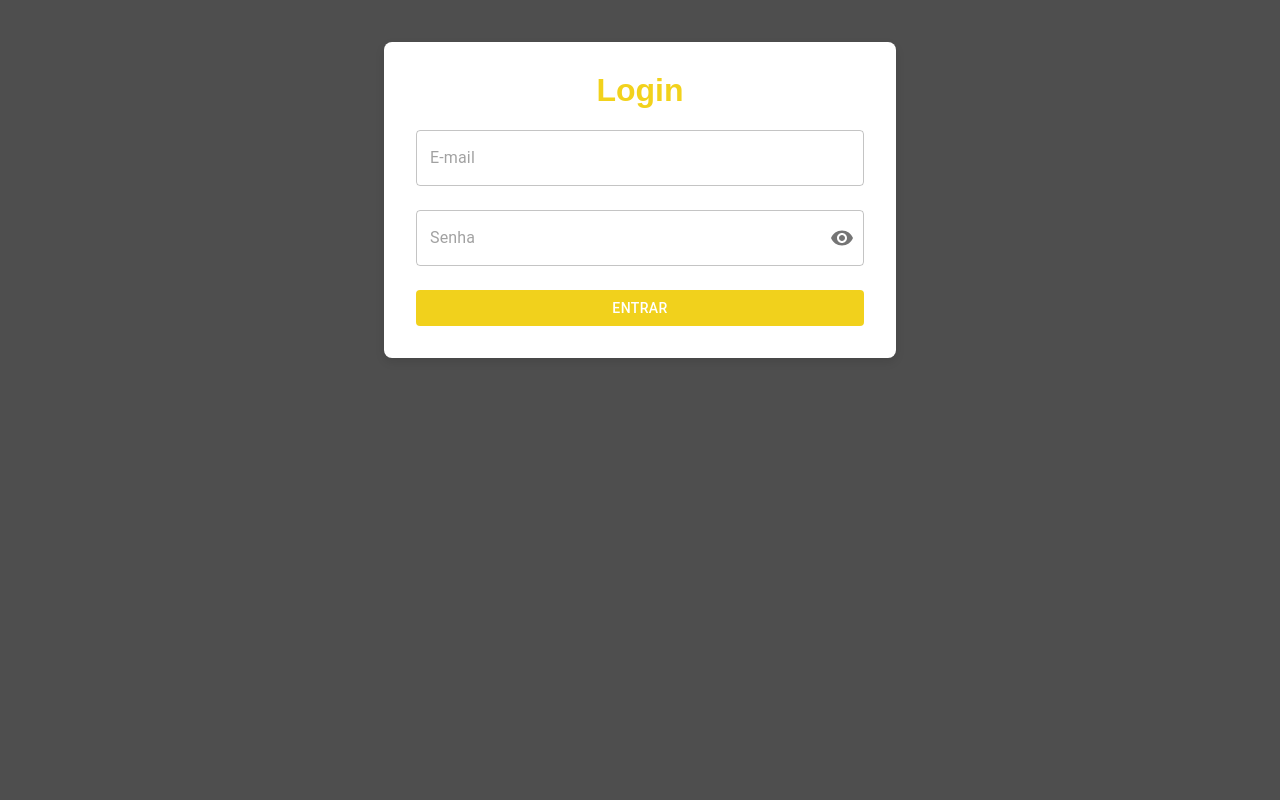
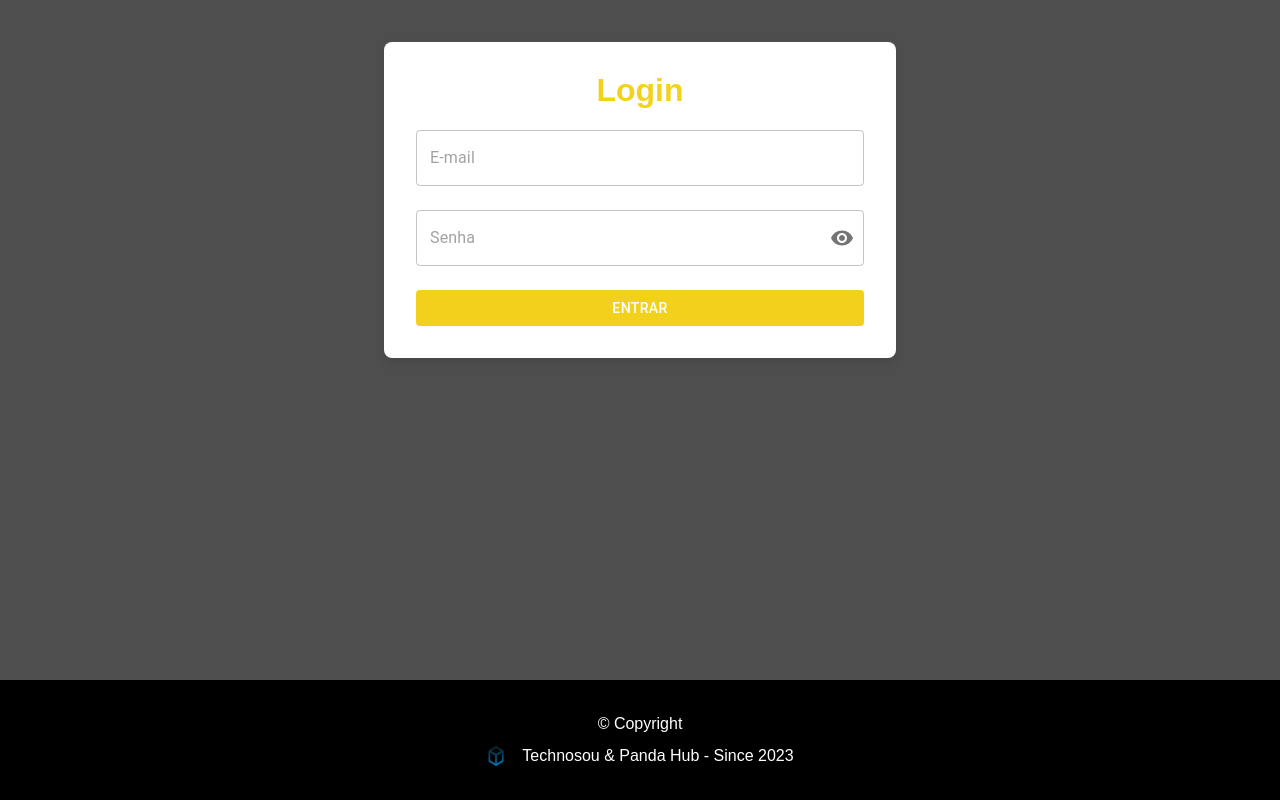
Before and after one commit to RamonRodSou/concessionaria, a Next.js app: page /login in a window 1280 px wide. Shown: the part 200-1000 px from the top of the page. Before the commit the page ends 800 px from the top, so only its background shows below. Built offline with nearby package versions, Linux system fonts and the light colour scheme; no server answers.

Commit message:
feat: mudando css e icone de local e ajustando tags html

```diff
--- a/src/app/_component/footerNav/index.tsx
+++ b/src/app/_component/footerNav/index.tsx
@@ -18,8 +18,10 @@ export default function FooterNav() {
     return (
         <Box className="footer" onClick={handleClick}>
             <p className='description'>© Copyright</p>
-            <Image src={logo} alt="Logo Technosou Solution" width={20} />
-            <p className='description'>Technosou & Panda Hub - Since 2023</p>
+            <span>
+                <Image src={logo} alt="Logo Technosou Solution" width={20} />
+                <p className='description'>Technosou & Panda Hub - Since 2023</p>
+            </span>
         </Box>
     )
 }
--- a/src/app/_component/footerNav/style.scss
+++ b/src/app/_component/footerNav/style.scss
@@ -3,13 +3,20 @@
         display: flex;
         align-items: center;
         justify-content: center;
+        flex-direction: column;
         gap: .5rem;
         cursor: pointer;
         padding: 2rem 0;
         background-color: black;
         margin-top: 5rem;
+
         p {
             color: #fff;
         }
+
+        span {
+            display: flex;
+            gap:1rem;
+        }
     }
 }
--- a/src/app/_component/hero/index.tsx
+++ b/src/app/_component/hero/index.tsx
@@ -7,22 +7,7 @@ export default function Hero() {
     return (
         <Box component="section" className='heroSection'>
         <Container maxWidth="xl">
-
             <Box className='contentWrapper'>
-
-          <Box className='leftColumn'>
-            <Box className='logoWrapper'>
-              <Image
-                src="/img/logo-white.png"
-                alt="Abravanel Veículos"
-                width={180}
-                height={60}
-                style={{ objectFit: 'contain' }}
-              />
-            </Box>
-
-          </Box>
-
             <Box className='rightColumn'>
                 <Typography variant="h2" component="h1" className='mainTitle'>
                 Seu <br />
--- a/src/app/_component/search/index.tsx
+++ b/src/app/_component/search/index.tsx
@@ -27,7 +27,7 @@ export default function Search<T>({ data, onFilter, label, searchBy }: SearchPro
             fullWidth
             value={searchTerm.toUpperCase()}
             onChange={(e) => setSearchTerm(e.target.value)}
-            sx={{ marginBottom: '1rem' }}
+            sx={{ marginBottom: '1rem',backgroundColor:'#fff' }}
         />
     );
 }
--- a/src/app/car/[id]/page.tsx
+++ b/src/app/car/[id]/page.tsx
@@ -117,7 +117,6 @@ export default function CarDetailPage() {
                     </Grid>
                 </Card>
             </Container>
-            <FooterNav/>
         </>
     );
 }
--- a/src/app/dashboard/[userId]/page.tsx
+++ b/src/app/dashboard/[userId]/page.tsx
@@ -13,6 +13,7 @@ import {
     TableContainer,
     TableHead,
     TableRow,
+    Typography,
 } from "@mui/material";
 import { useEffect, useState } from 'react';
 import { Car } from "@classes/car/Car";
@@ -62,10 +63,6 @@ export default function Dasboard() {
     }, [filtered])
 
     return (
-        <div>
-            <header>
-                <Menu />
-            </header>
         <main>
             <AuthProvider>
             <Box className='dashboard'>
@@ -133,9 +130,5 @@ export default function Dasboard() {
             </Box>
             </AuthProvider>
         </main>
-            <footer>
-                <FooterNav />
-            </footer>
-        </div>
     );
 }
--- a/src/app/dashboard/[userId]/styles.scss
+++ b/src/app/dashboard/[userId]/styles.scss
@@ -1,7 +1,11 @@
 .dashboard {
     margin-top: 6rem;
     padding: 2rem;
-    background-color: var(--third);
+    background-color: var(--background);
+    display: flex;
+    flex-direction: column;
+    flex: 1;
+    height: 100dvh;
 
     .tableContainer {
         background-color: var(--third);
--- a/src/app/layout.tsx
+++ b/src/app/layout.tsx
@@ -3,6 +3,8 @@ import { Geist, Geist_Mono } from "next/font/google";
 import "@css/reset.scss";
 import "@css/globals.css";
 import AOSProvider from "./provider/AOSProvider";
+import Menu from "./_component/menu";
+import FooterNav from "./_component/footerNav";
 
 const geistSans = Geist({
   variable: "--font-geist-sans",
@@ -19,7 +21,7 @@ export const metadata: Metadata = {
   description: "Abravanel",
   icons: {
     icon: [
-      { url: './favicon.png', sizes: '32x32', type: 'image/png' },
+      { url: '/favicon.png', sizes: '32x32', type: 'image/png' },
     ],
   },
 };
@@ -30,15 +32,25 @@ export default function RootLayout({
   children: React.ReactNode;
 }>) {
   return (
-    <html lang="pt-BR">
-      <head>
-        <link rel="icon" href="./favicon.png" type="image/png" sizes="32x32" />
+    <html lang="pt-br">
+      <body className={`${geistSans.variable} ${geistMono.variable} antialiased`}>
+        <AOSProvider>
+          <div className="layout-wrapper">
 
-      </head>
-      <body
-        className={`${geistSans.variable} ${geistMono.variable} antialiased`}
-      >
-        <AOSProvider>{children}</AOSProvider>
+            <header>
+                <Menu/>
+            </header>
+
+            <main>
+              {children}
+            </main>
+
+            <footer>
+              <FooterNav />
+            </footer>
+
+          </div>
+        </AOSProvider>
       </body>
     </html>
   );
--- a/src/app/page.tsx
+++ b/src/app/page.tsx
@@ -10,19 +10,11 @@ import Hero from './_component/hero';
 
 export default function Home() {
 	return (
-		<div>
-			<header>
-				<Menu />
-			</header>
-			<main>
-				{/* <HeroCarousel slides={[slide1, slide2]} /> */}
-				<Hero/>
-				<Item />
-				<TalkToUs />
-			</main>
-			<footer>
-				<FooterNav />
-			</footer>
-		</div>
+		<main className="layout-wrapper">
+			{/* <HeroCarousel slides={[slide1, slide2]} /> */}
+			<Hero/>
+			<Item />
+			<TalkToUs />
+		</main>
 	);
 }
--- a/src/asserts/css/globals.css
+++ b/src/asserts/css/globals.css
@@ -1,7 +1,6 @@
 @import "tailwindcss";
 
 :root {
-    --background: #f4f9fd;
     --foreground: #524f4cz;
     --secundary: #e7e7e7;
     --third: #fff;
--- a/src/asserts/css/index.scss
+++ b/src/asserts/css/index.scss
@@ -1,9 +1,15 @@
 :root {
+    .layout-wrapper {
+        display: flex;
+        flex-direction: column;
+        min-height: 100vh;
+    }
     header {
         position: fixed;
         top: 0;
         left: 0;
         width: 100%;
+        height: 80px;
         background: white;
         display: flex;
         justify-content: space-between;
@@ -15,9 +21,8 @@
     main {
         display: flex;
         flex-direction: column;
+        flex: 1;
+        height: auto;
     }
 
-    footer {
-        padding-top: 4rem;
-    }
 }
```
Also changed, not shown: tsconfig.json (+4 -3 lines), public/favicon.png (renamed from src/app/favicon.png). Lines whose indentation alone changed are shown as unchanged.
